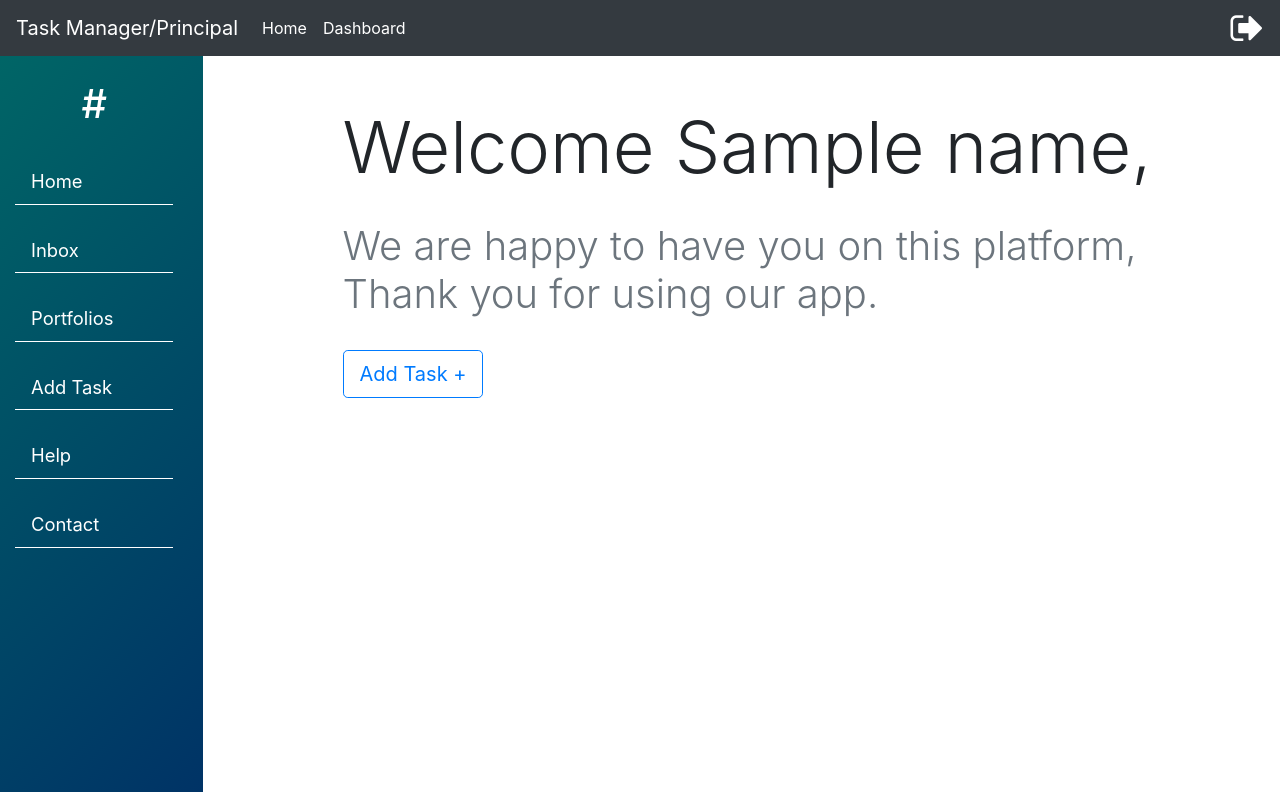
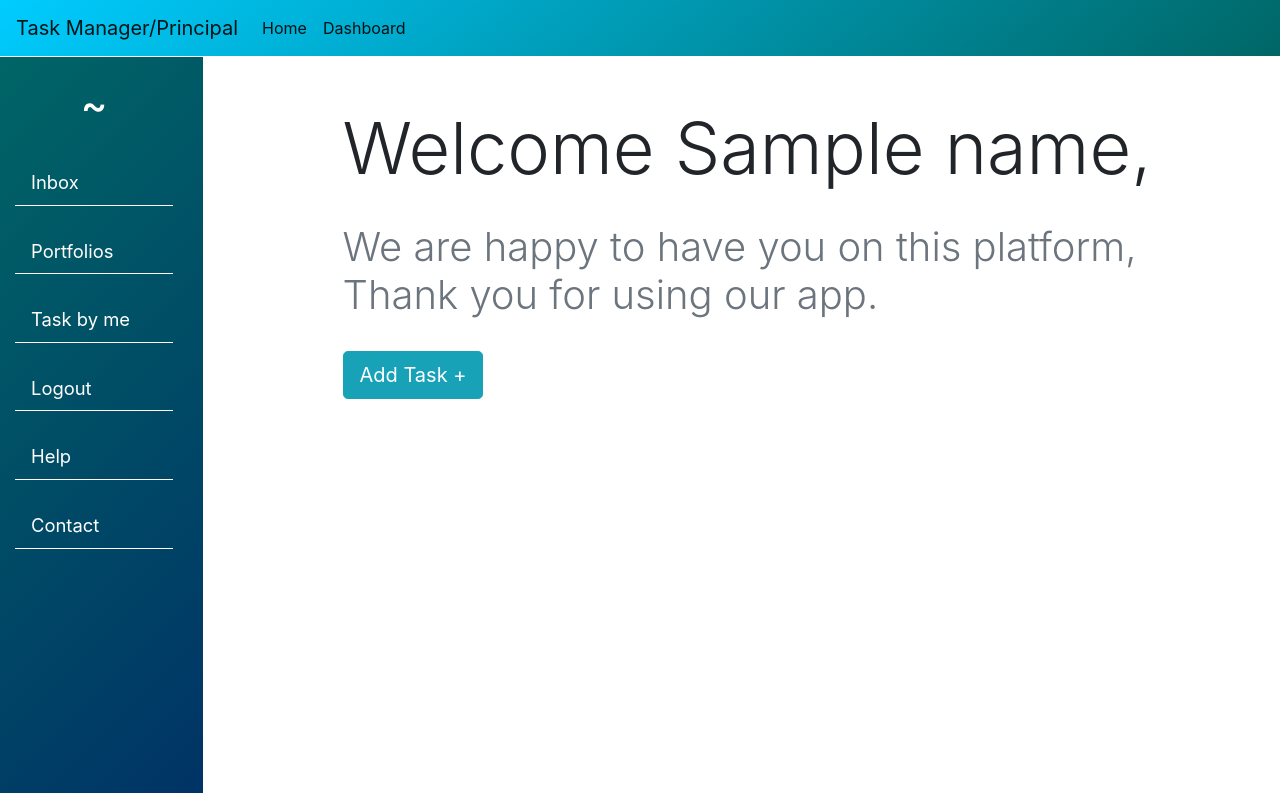
Before and after one commit to Manikanta05/taskmanager, a Flask app: template Templates/princi.html in a window 1280 px wide. Run offline with Flask 2, Linux system fonts and the light colour scheme; the template is opened without the code that fills it: most values are stand-ins (such as "Sample title", 1, 10 or a date in 2020); some libraries are stand-ins or nearby versions.

Commit message:
Updated Page

```diff
--- a/Templates/princi.html
+++ b/Templates/princi.html
@@ -6,10 +6,13 @@
     <meta name="viewport" content="width=device-width, initial-scale=1.0">
     <title>Prinicpal Portal</title>
     <link rel="stylesheet" href="https://maxcdn.bootstrapcdn.com/bootstrap/4.0.0/css/bootstrap.min.css" integrity="sha384-Gn5384xqQ1aoWXA+058RXPxPg6fy4IWvTNh0E263XmFcJlSAwiGgFAW/dAiS6JXm" crossorigin="anonymous">
-    <link rel="stylesheet" href="https://cdnjs.cloudflare.com/ajax/libs/font-awesome/4.7.0/css/font-awesome.min.css">
     <style>
         body{
             overflow-x: hidden;
+        }
+        .navbg{
+            background: linear-gradient(-40deg,#006666,#00ccff);
+            border-bottom: 1px solid white;
         }
         .sidebar{
             background: linear-gradient(135deg,#006666,#003366);
@@ -36,7 +39,7 @@
 </head>
 <body>
     <!-- Navbar -->
-    <nav class="navbar navbar-expand-lg navbar-dark bg-dark">
+    <nav class="navbar navbar-expand-lg navbar-light navbg">
         <a class="navbar-brand" href="#">Task Manager/Principal</a>
         <button class="navbar-toggler" type="button" data-toggle="collapse" data-target="#navbarNav" aria-controls="navbarNav" aria-expanded="false" aria-label="Toggle navigation">
           <span class="navbar-toggler-icon"></span>
@@ -51,17 +54,16 @@
             </li>
           </ul>
         </div>
-        <a href="index.html"><i class="fa fa-sign-out" style="font-size:36px;color:white"></i></a>
     </nav>
 
     <div class="row">
         <div class="col col-lg-2 col-md-2 col-sm-4 sidebar">
-            <h1 class="text-center mt-4">#</h1> <br>
+            <h1 class="text-center mt-4">~</h1> <br>
             <div class="col sidebarA">
-                <a href="#" class="nav-link">Home</a><br>
                 <a href="#" class="nav-link">Inbox</a><br>
                 <a href="#" class="nav-link">Portfolios</a><br>
-                <a href="#" class="nav-link" data-toggle="modal" data-target="#exampleModal">Add Task</a><br>
+                <a href="/taskByme" class="nav-link">Task by me</a><br>
+                <a href="/" class="nav-link">Logout</a><br>
                 <a href="#" class="nav-link">Help</a><br>
                 <a href="#" class="nav-link">Contact</a><br>
             </div>
@@ -70,7 +72,7 @@
             <div class="col">
                 <h1 class="display-3 mt-5">Welcome {{ name }},</h1><br>
                 <h2 class="text-muted mutedTxt">We are happy to have you on this platform, <br> Thank you for using our app.</h2><br>
-                <button type="button" class="btn btn-outline-primary btn-lg" data-toggle="modal" data-target="#exampleModal">Add Task &plus;</button>
+                <button type="button" class="btn btn-info btn-lg" data-toggle="modal" data-target="#exampleModal">Add Task &plus;</button>
             </div>
         </div>
     </div>
@@ -93,7 +95,7 @@
                     <label for="adept">Department</label>
                     <select class="custom-select" name="adept">
                         <option selected>Choose..</option><hr>
-                        <option value="cs">CSE</option><hr>
+                        <option value="cs"><a href="/cse">CSE</a></option><hr>
                         <option value="is">ISE</option><hr>
                         <option value="ec">ECE</option>
                     </select>
@@ -102,14 +104,24 @@
                     <label for="designation">Designation</label>
                     <select class="custom-select" name="designation">
                         <option selected>Choose..</option><hr>
-                        <option value="hod">HOD</option><hr>
-                        <option value="aprofessor">Associate Professor</option><hr>
-                        <option value="staffs">Staffs</option>
+                        <option value="H.O.D"><a href="/hod">HOD</a></option><hr>
+                        <option value="Associate Professor"><a href="/aprffsr">Associate Professor</a></option><hr>
+                        <option value="Asst. Prof."><a href="/staff">Staffs</a></option>
                     </select>
                 </div>
                 <div class="col col-lg-4">
                     <label for="assignees">Assignees</label>
                     <input class="form-control" type="text" name="Assignees" placeholder="Search here..."><br>
+                </div>
+            </div>
+            <div class="row">
+                <div class="col col-lg-6">
+                    <label for="designation">Assigned By</label>
+                    <input class="form-control" name="assignedby" value={{ name }}>
+                </div>
+                <div class="col col-lg-6">
+                    <label for="assignees">Role</label>
+                    <input class="form-control" name="role" value={{ role }}><br>
                 </div>
             </div>
             <div class="row">
```
